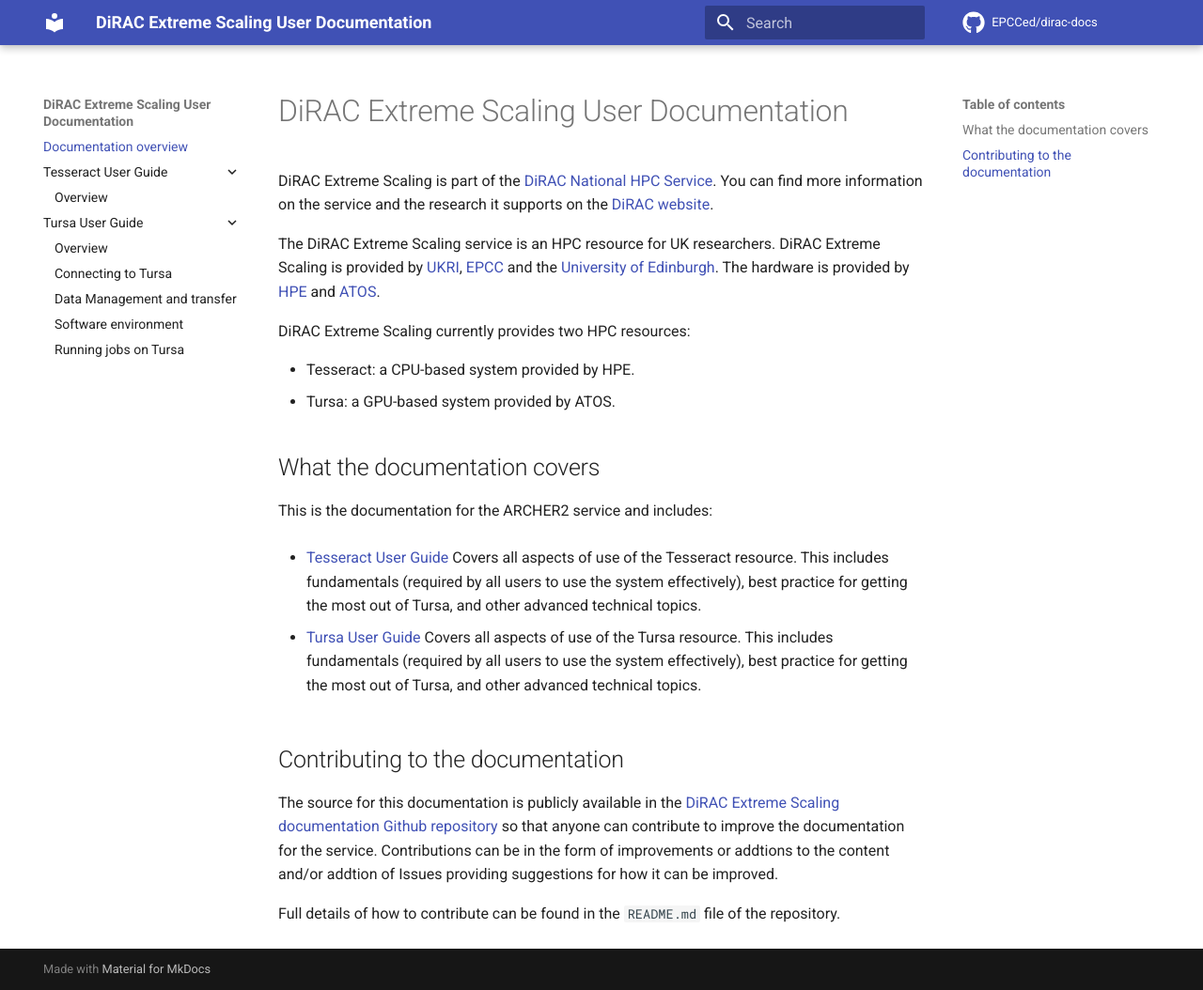
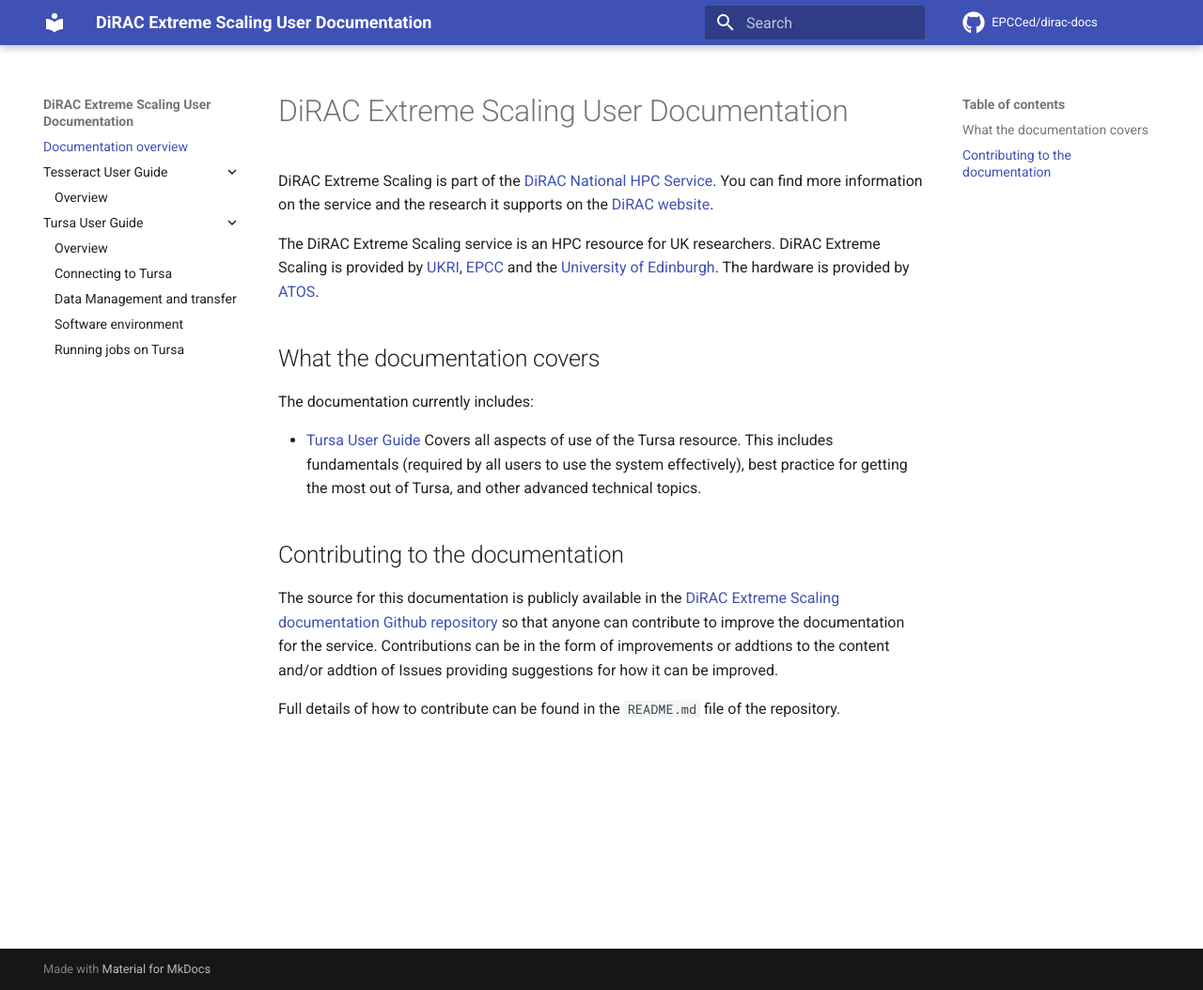
Before and after one commit to EPCCed/dirac-docs, an MkDocs documentation site: the page built from docs/index.md, in a window 1280 px wide and 1054 px high. Shown: the whole window at 94% size. Built offline with MkDocs 1.6.1 and Material for MkDocs 9.7.7, drawn with Linux system fonts in a browser that asks for light colours; comment, search, counter and statistics services are not loaded.

Commit message:
Removes Tesseract User Guide

```diff
--- a/docs/index.md
+++ b/docs/index.md
@@ -8,29 +8,17 @@
 researchers. DiRAC Extreme Scaling is provided by [UKRI](https://www.ukri.org/),
 [EPCC](https://www.epcc.ed.ac.uk/) and the [University of
 Edinburgh](https://www.ed.ac.uk/). The hardware is provided
-by [HPE](https://www.hpe.com) and [ATOS](https://www.atos.net).
-
-DiRAC Extreme Scaling currently provides two HPC resources:
-
-* Tesseract: a CPU-based system provided by HPE.
-* Tursa: a GPU-based system provided by ATOS.
+by [ATOS](https://www.atos.net).
 
 ## What the documentation covers
 
-This is the documentation for the ARCHER2 service and includes:
-
-  - [Tesseract User Guide](https://tesseract-dirac.readthedocs.io/en/latest/)
-    Covers all aspects of use of the Tesseract resource.
-    This includes fundamentals (required by all users to use the system
-    effectively), best practice for getting the most out of Tursa, and
-    other advanced technical topics.
+The documentation currently includes:
 
   - [Tursa User Guide](tursa-user-guide/index.md)
     Covers all aspects of use of the Tursa resource.
     This includes fundamentals (required by all users to use the system
     effectively), best practice for getting the most out of Tursa, and
     other advanced technical topics.
-
 
 ## Contributing to the documentation
 
```
